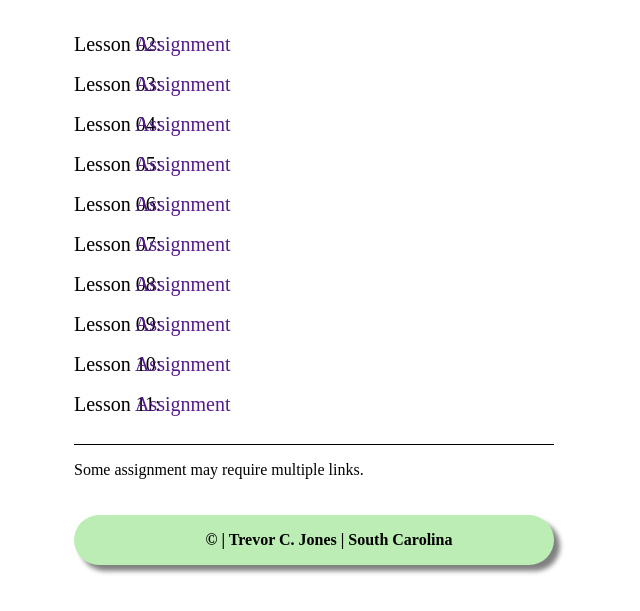
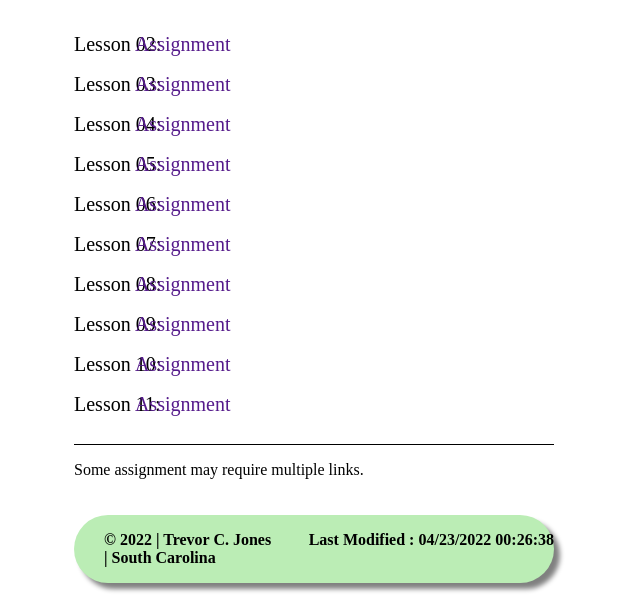
Before and after one commit to AdonisAeron/wdd230, a plain HTML site: page index.html in a window 1280 px wide. Shown: the part 396-1007 px from the top of the page, without its empty margins (326-966 px from the left). Drawn offline with Linux system fonts and the light colour scheme.

Commit message:
Added js for date and modify

```diff
--- a/css/styles.css
+++ b/css/styles.css
@@ -5,14 +5,14 @@
 body{
     display: grid;
     max-width: 100%;
-    grid-template-columns: repeat(1fr, 6);
+    grid-template-columns: repeat(1, 6);
     margin-right: 400px;
     margin-left: 400px;
 }
 
 header {
     display: grid;
-    grid-template-columns: repeat(1fr, 6);
+    grid-template-columns: repeat(1, 6);
     background-color: var(--mainBGColor);
     margin-top: 25px;
     margin-bottom: 25px;
@@ -47,7 +47,7 @@ main {
 
 .aContent {
     display: grid;
-    grid-template-columns: repeat(1fr, 4);
+    grid-template-columns: repeat(1, 4);
     border-top: solid .5px;
     border-bottom: solid .5px;
 }
@@ -82,6 +82,8 @@ main {
 }
 
 footer{
+    display: grid;
+    grid-template-columns: repeat(1, 4);
     grid-column: 1 / 5;
     grid-row: 5 / 7;
     background-color: var(--mainBGColor);
@@ -91,8 +93,18 @@ footer{
     box-shadow: 6px 6px 5px gray;
 }
 
-footer p{
+.aCRight{
+    grid-column: 1 / 2;
+    grid-row: 1 / 2;
     justify-self: center;
     margin-left: 30px;
     font-weight: 700;
 }
+
+.aLModify{
+    grid-column: 2 / 4;
+    grid-row: 1 / 2;
+    justify-self: center;
+    margin-left: 30px;
+    font-weight: 700;
+}
--- a/index.html
+++ b/index.html
@@ -7,13 +7,14 @@
         <meta name="viewport" content="width=device-width, initial-scale=1">
         <meta name="description" content="This simple web interface will host links to all my various assignemnts for my WDD 230 course and other relevant information.">
         <link rel="stylesheet" href="css/styles.css">
+
     </head>
 
     <body>
 
         <header>
             <img class="Image" src = "images/IMG-7339.jpg" alt="Image of Trevor Jones.">
-            <h2 class="Name">Trevor C. Jones</h2>
+            <h1 class="Name">Trevor C. Jones</h1>
         </header>
 
         <main>
@@ -38,7 +39,9 @@
         </main>
 
         <footer>
-            <p>&copy; | Trevor C. Jones | South Carolina</p>
+            <p class="aCRight">&copy; | Trevor C. Jones | South Carolina</p>
+            <p class="aLModify">Last Modified: </p>
+            <script src="js/scripts.js"></script>
         </footer>
 
     </body>
--- /dev/null
+++ b/js/scripts.js
@@ -0,0 +1,8 @@
+let d = new Date()
+let mDate = document.lastModified
+
+nCopyDate = `© ${d.getFullYear()} | Trevor C. Jones | South Carolina`
+nLastModify = `Last Modified : ${mDate}`
+
+document.querySelector('.aCRight').textContent = nCopyDate
+document.querySelector(".aLModify").textContent = nLastModify
```
